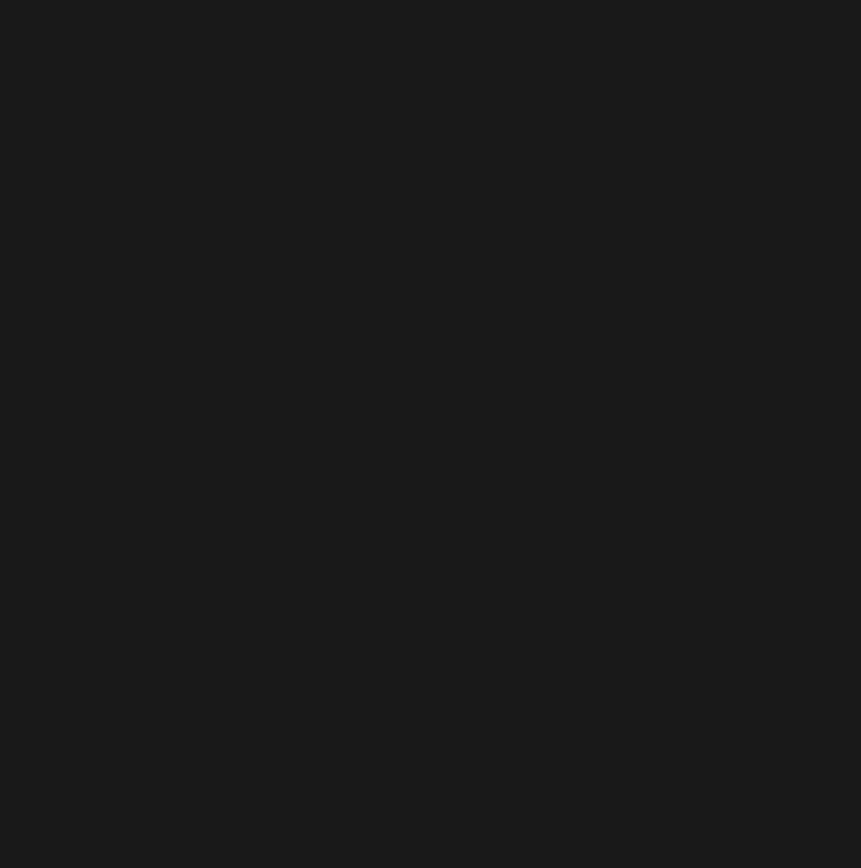
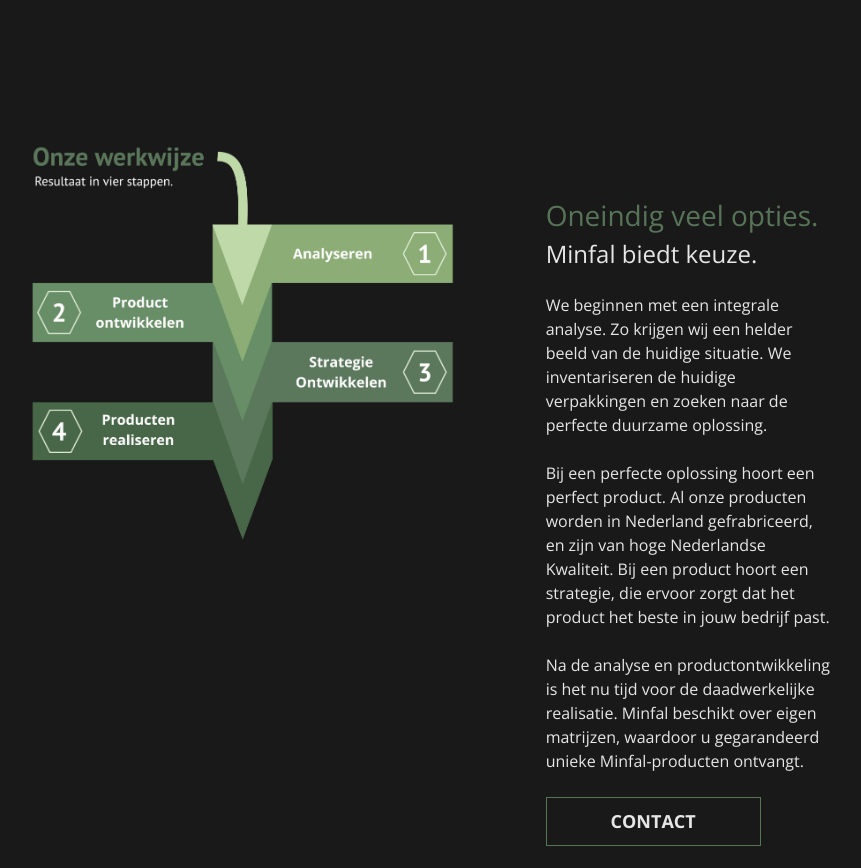
Before and after one commit to Michelium/minfal, a Vue app: page / in a window 1280 px wide. Shown: the part 3020-3888 px from the top of the page, without its empty margins (211-1072 px from the left). Before the commit the page ends 3006 px from the top, so only its background shows below. Built offline with nearby package versions, Linux system fonts and the light colour scheme.

Commit message:
added process

```diff
--- /dev/null
+++ b/src/components/Process.vue
@@ -0,0 +1,40 @@
+<template>
+    <section>
+        <div class="row mx-auto">
+            <div class="col-12 col-xl-5 offset-xl-2">
+                <img class="img-fluid" src="@/assets/images/process.jpg" alt="Werkwijze">
+            </div>
+            <div class="col-12 col-xl-3 right">
+                <h3>Oneindig veel opties.</h3>
+                <h4 class="mb-4">Minfal biedt keuze.</h4>
+                <p class="mb-4">
+                    We beginnen met een integrale analyse. Zo krijgen wij een helder beeld van de huidige situatie. We inventariseren de huidige verpakkingen en zoeken naar de perfecte duurzame oplossing. <br><br>
+                    Bij een perfecte oplossing hoort een perfect product. Al onze producten worden in Nederland gefrabriceerd, en zijn van hoge Nederlandse Kwaliteit. Bij een product hoort een strategie, die ervoor zorgt dat het product het beste in jouw bedrijf past.<br><br>
+                    Na de analyse en productontwikkeling is het nu tijd voor de daadwerkelijke realisatie. Minfal beschikt over eigen matrijzen, waardoor u gegarandeerd unieke Minfal-producten ontvangt.
+                </p>
+                <button class="btn btn-outline-primary">CONTACT</button>
+            </div>
+        </div>
+    </section>
+</template>
+
+<script>
+export default {
+    name: "Process"
+}
+</script>
+
+<style scoped lang="scss">
+    .row {
+        margin: 150px 0 150px 0;
+    }
+
+    .right {
+        padding-top: 5%;
+    }
+
+    img {
+        width: 90%;
+        height: auto;
+    }
+</style>
--- a/src/components/Roadmap.vue
+++ b/src/components/Roadmap.vue
@@ -103,13 +103,9 @@
     border-color: transparent transparent transparent $light;
 }
 
-    .hexagon-row {
-        width: 85vw;
-        margin: 0 auto;
-    }
-
-@media (min-width: 1200px) {
-
+.hexagon-row {
+    width: 85vw;
+    margin: 0 auto;
 }
 
 .hexagon {
--- a/src/views/Home.vue
+++ b/src/views/Home.vue
@@ -4,6 +4,7 @@
         <Hero/>
         <Innovation/>
         <Roadmap/>
+        <Process/>
     </div>
 </template>
 
@@ -12,10 +13,12 @@
 import Hero from '../components/Hero.vue'
 import Innovation from '../components/Innovation.vue'
 import Roadmap from "../components/Roadmap";
+import Process from "../components/Process";
 
 export default {
     name: 'Home',
     components: {
+        Process,
         Roadmap,
         Header,
         Hero,
```
Also changed, not shown: src/assets/images/process.jpg (added).
